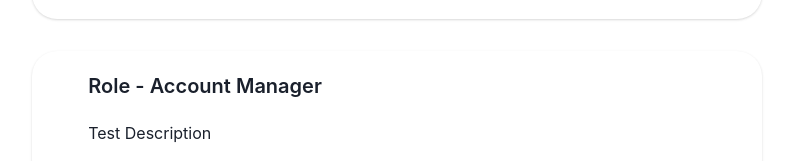
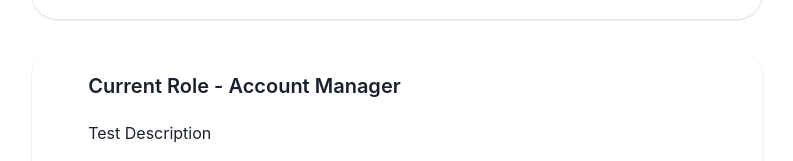
Before and after one commit to boonyeow/SPM2023, a React (Vite) app in the folder sbrb-frontend/: page /profile in a window 1280 px wide. Shown: the part 471-632 px from the top of the page, without its empty margins (243-1036 px from the left). Built offline with nearby package versions, Linux system fonts and the light colour scheme.

Commit message:
removed .prettierrc from SPM2023 root directory

```diff
--- a/sbrb-frontend/src/components/Profile/Cards.jsx
+++ b/sbrb-frontend/src/components/Profile/Cards.jsx
@@ -227,7 +227,7 @@ const ProfileJobCard = (jobRole, jobDescription) => {
       px={14}
       py={5}>
       <CardHeader p={0} fontWeight="semibold" mb={5}>
-        <Text fontSize="xl">Role - {jobRole}</Text>
+        <Text fontSize="xl">Current Role - {jobRole}</Text>
       </CardHeader>
       <CardBody p={0} mb={5}>
         <Box>
```
